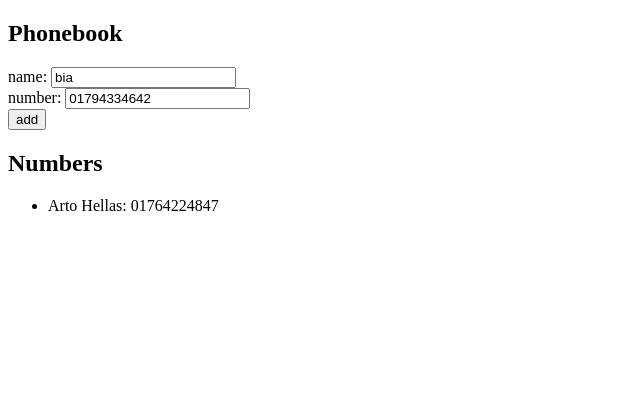
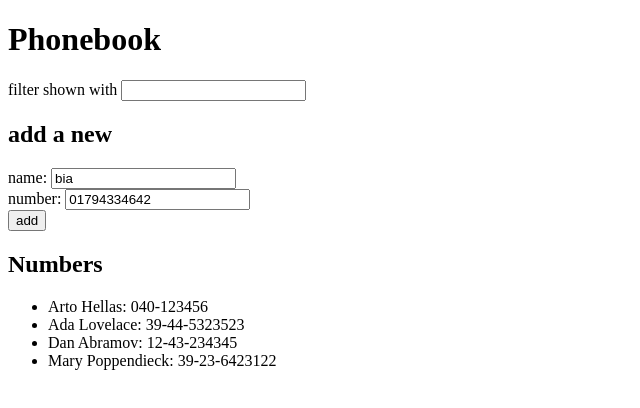
Before and after one commit to bebob2/vite-fs-phonebook, a React (Vite) app: page / in a window 1280 px wide. Shown: the top 408 px of the page, without its empty margins (0-640 px from the left). Built offline with nearby package versions, Linux system fonts and the light colour scheme.

Commit message:
added filter

```diff
--- a/src/app.jsx
+++ b/src/app.jsx
@@ -2,19 +2,30 @@ import { useState } from "react";
 
 const App = () => {
   const [persons, setPersons] = useState([
-    { name: "Arto Hellas", number: "01764224847" },
+    { name: "Arto Hellas", number: "040-123456", id: 1 },
+    { name: "Ada Lovelace", number: "39-44-5323523", id: 2 },
+    { name: "Dan Abramov", number: "12-43-234345", id: 3 },
+    { name: "Mary Poppendieck", number: "39-23-6423122", id: 4 },
   ]);
   const [newName, setNewName] = useState("bia");
   const [newNumber, setNewNumber] = useState("01794334642");
 
-  const handleChange = (event) => {
+  const [filter, setFilter] = useState("");
+
+  const handleChangeName = (event) => {
     console.log("bia", event.target);
     setNewName(event.target.value);
   };
   const handleChangeNumber = ({ target: { value } }) => {
     setNewNumber(value);
   };
-
+  const handleChangeFilter = ({ target: { value } }) => {
+    setFilter(value);
+  };
+  const filterPersons = (person) => {
+    const regExp = new RegExp(`${filter}`, "gi");
+    return person.name.match(regExp);
+  };
   const handleSubmit = (event) => {
     event.preventDefault();
     if (newName.trim() === "" || newNumber.trim() === "") {
@@ -43,10 +54,15 @@ const App = () => {
 
   return (
     <div>
-      <h2>Phonebook</h2>
+      <h1>Phonebook</h1>
+
+      <span>filter shown with </span>
+      <input onChange={handleChangeFilter} type="text" />
+
+      <h2>add a new</h2>
       <form onSubmit={handleSubmit}>
         <div>
-          name: <input onChange={handleChange} value={newName} />
+          name: <input onChange={handleChangeName} value={newName} />
         </div>
         <div>
           number: <input value={newNumber} onChange={handleChangeNumber} />
@@ -58,7 +74,7 @@ const App = () => {
       <h2>Numbers</h2>
 
       <ul>
-        {persons.map((person, index) => {
+        {persons.filter(filterPersons).map((person, index) => {
           const { name, number } = person;
 
           return (
```
